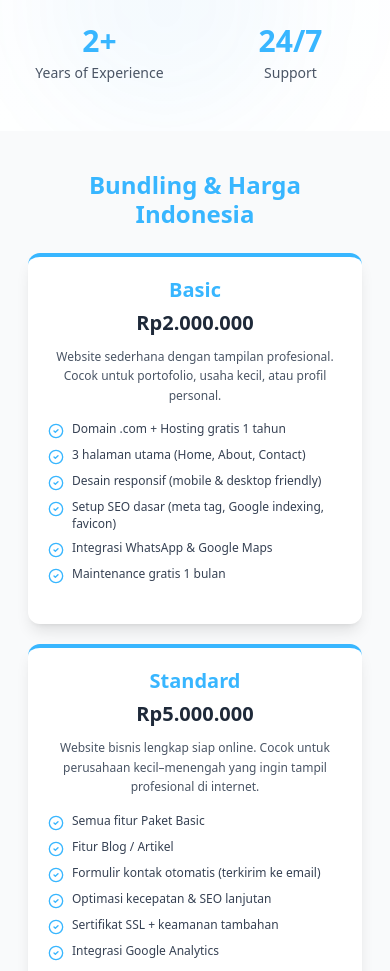
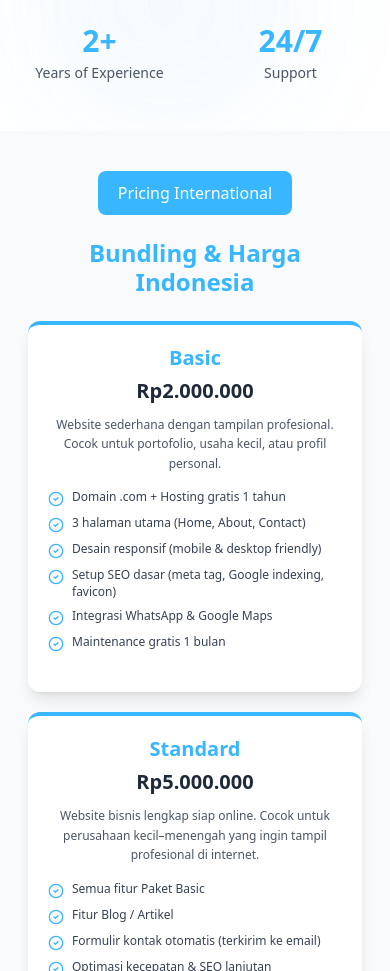
Before and after one commit to 7Cdrs/DeadlineAman, a React (Vite) app: page / in a window 390 px wide. Shown: the part 2546-3517 px from the top of the page. Built offline with nearby package versions, Linux system fonts and the light colour scheme.

Commit message:
Button Pricing International

```diff
--- a/src/components/Header.jsx
+++ b/src/components/Header.jsx
@@ -24,12 +24,6 @@ export default function Header() {
       section.scrollIntoView({ behavior: "smooth" });
     }
     setOpen(false);
-  };
-
-  // 🔘 Ganti bahasa otomatis toggle ID ↔ EN
-  const handleLanguageToggle = () => {
-    const newLang = i18n.language === "id" ? "en" : "id";
-    i18n.changeLanguage(newLang);
   };
 
   return (
@@ -87,17 +81,6 @@ export default function Header() {
                 ></span>
               </span>
             ))}
-
-          {/* 🌐 Tombol Translate */}
-          <button
-            onClick={handleLanguageToggle}
-            className={`relative group cursor-pointer transform transition-all duration-700 font-semibold ${
-              isVisible ? 'translate-y-0 opacity-100' : '-translate-y-4 opacity-0'
-            } ${scrolled ? "text-[#38b6ff]" : "text-white"} hover:text-[#2a9de6]`}
-            style={{ transitionDelay: '800ms' }}
-          >
-             Pricing International
-          </button>
         </nav>
 
         {/* 🔹 Tombol Mobile Menu */}
@@ -149,21 +132,6 @@ export default function Header() {
                 {item.label}
               </motion.span>
             ))}
-
-            {/* 🌐 Tambah Translate di Menu Mobile juga */}
-            <motion.button
-              onClick={handleLanguageToggle}
-              initial={{ opacity: 0, x: -20 }}
-              animate={{ opacity: 1, x: 0 }}
-              transition={{ delay: 0.5, duration: 0.3 }}
-              className={`block py-2 w-full cursor-pointer font-semibold transition-colors duration-300 ${
-                scrolled
-                  ? "text-[#38b6ff] hover:text-[#2a9de6]"
-                  : "text-white hover:text-blue-100"
-              }`}
-            >
-              Pricing International
-            </motion.button>
           </motion.div>
         )}
       </AnimatePresence>
--- a/src/components/PricingSection.jsx
+++ b/src/components/PricingSection.jsx
@@ -5,14 +5,30 @@ export default function PricingSection() {
   const { t, i18n } = useTranslation();
   const pricing = t("pricing.packages", { returnObjects: true });
 
+  // 🔘 Toggle Bahasa (dari fungsi tombol lama)
   const switchLanguage = () => {
     const newLang = i18n.language === "id" ? "en" : "id";
     i18n.changeLanguage(newLang);
   };
 
   return (
-    <section id="pricing" className="py-10 sm:py-12 md:py-16 bg-gray-50 text-center">
-
+    <section
+      id="pricing"
+      className="py-10 sm:py-12 md:py-16 bg-gray-50 text-center"
+    >
+      {/* 🔹 Tombol Pricing International (pindahan dari Header) */}
+      <div className="flex justify-center mb-6 sm:mb-8">
+        <button
+          onClick={switchLanguage}
+          className="px-4 py-2 text-sm sm:text-base font-semibold rounded-lg transition-all duration-300"
+          style={{
+            backgroundColor: "#38b6ff",
+            color: "#ffffff",
+          }}
+        >
+          Pricing International
+        </button>
+      </div>
 
       <h2
         data-aos="fade-down"
```
